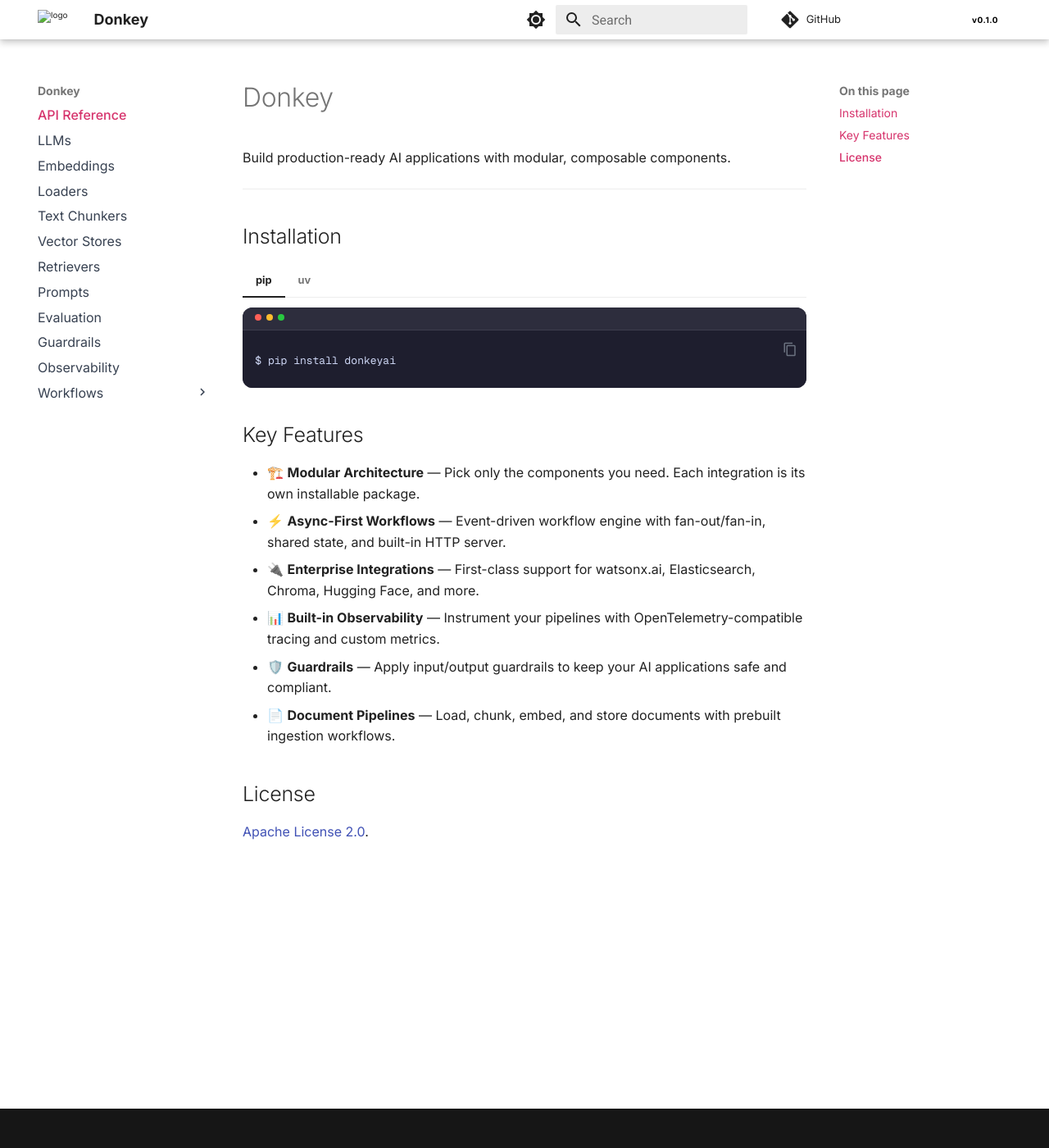
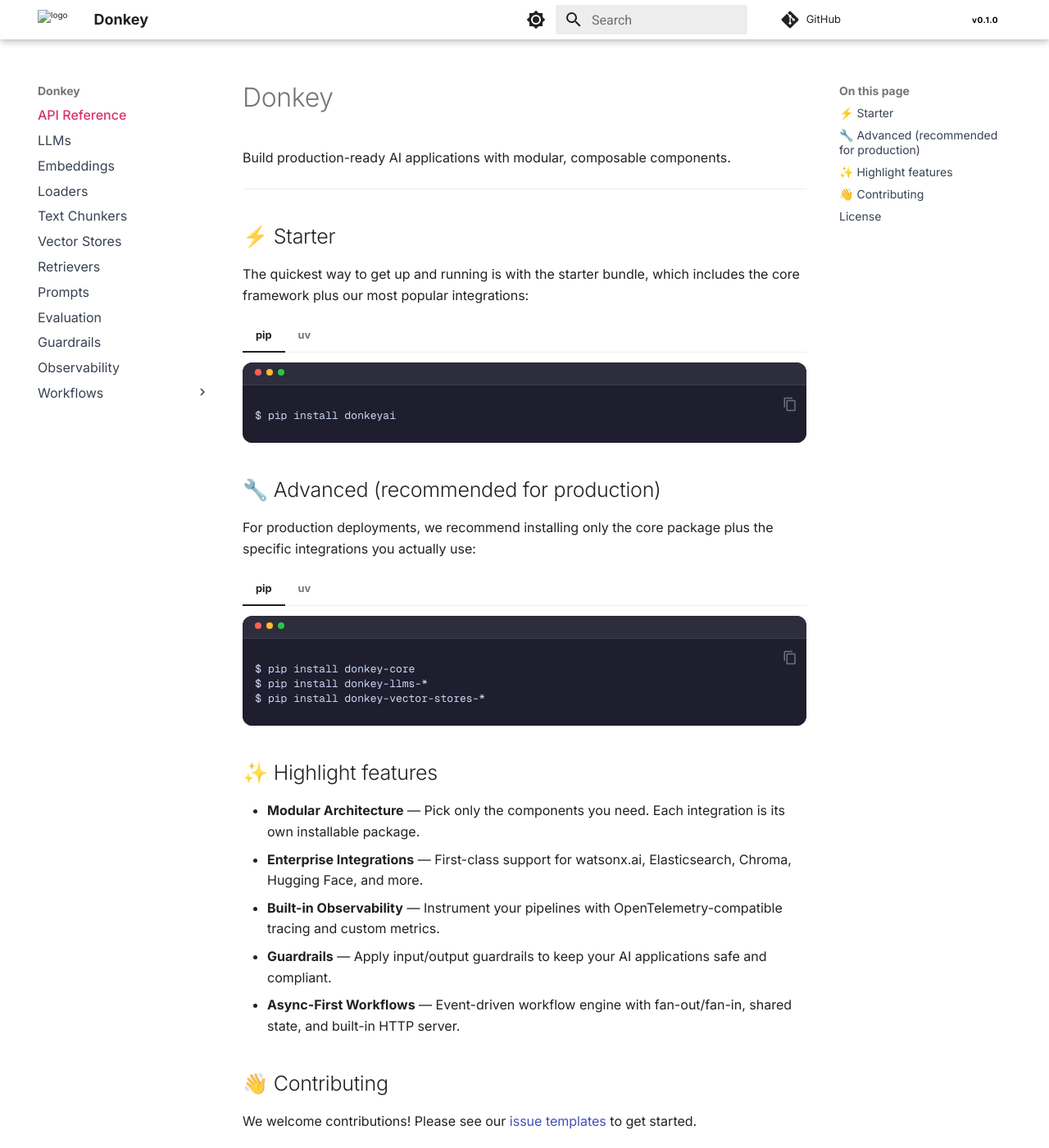
Before and after one commit to donkey-project/donkey, an MkDocs documentation site: the page built from docs/api_reference/api_reference/index.md, in a window 1280 px wide and 1400 px high. Shown: the whole window at 82% size. Built offline with MkDocs 1.6.1 and Material for MkDocs 9.7.7, drawn with Linux system fonts in a browser that asks for light colours; comment, search, counter and statistics services are not loaded.

Commit message:
docs: update documentation and README

````diff
--- a/docs/api_reference/api_reference/index.md
+++ b/docs/api_reference/api_reference/index.md
@@ -4,7 +4,8 @@ Build production-ready AI applications with modular, composable components.
 
 ---
 
-## Installation
+## ⚡ Starter
+The quickest way to get up and running is with the starter bundle, which includes the core framework plus our most popular integrations:
 
 === "pip"
 
@@ -18,14 +19,36 @@ Build production-ready AI applications with modular, composable components.
     $ uv add donkeyai
     ```
 
-## Key Features
+## 🔧 Advanced (recommended for production)
+For production deployments, we recommend installing only the core package plus the specific integrations you actually use:
 
-- 🏗️ **Modular Architecture** — Pick only the components you need. Each integration is its own installable package.
-- ⚡ **Async-First Workflows** — Event-driven workflow engine with fan-out/fan-in, shared state, and built-in HTTP server.
-- 🔌 **Enterprise Integrations** — First-class support for watsonx.ai, Elasticsearch, Chroma, Hugging Face, and more.
-- 📊 **Built-in Observability** — Instrument your pipelines with OpenTelemetry-compatible tracing and custom metrics.
-- 🛡️ **Guardrails** — Apply input/output guardrails to keep your AI applications safe and compliant.
-- 📄 **Document Pipelines** — Load, chunk, embed, and store documents with prebuilt ingestion workflows.
+=== "pip"
+
+    ```bash
+    $ pip install donkey-core
+    $ pip install donkey-llms-*
+    $ pip install donkey-vector-stores-*
+    ```
+
+=== "uv"
+
+    ```bash
+    $ uv add donkey-core
+    $ uv add donkey-llms-*
+    $ uv add donkey-vector-stores-*
+    ```
+
+## ✨ Highlight features
+
+- **Modular Architecture** — Pick only the components you need. Each integration is its own installable package.
+- **Enterprise Integrations** — First-class support for watsonx.ai, Elasticsearch, Chroma, Hugging Face, and more.
+- **Built-in Observability** — Instrument your pipelines with OpenTelemetry-compatible tracing and custom metrics.
+- **Guardrails** — Apply input/output guardrails to keep your AI applications safe and compliant.
+- **Async-First Workflows** — Event-driven workflow engine with fan-out/fan-in, shared state, and built-in HTTP server.
+
+## 👋 Contributing
+
+We welcome contributions! Please see our [issue templates](https://github.com/donkey-project/donkey/issues/new/choose) to get started.
 
 ## License
 
````
Also changed, not shown: README.md.
